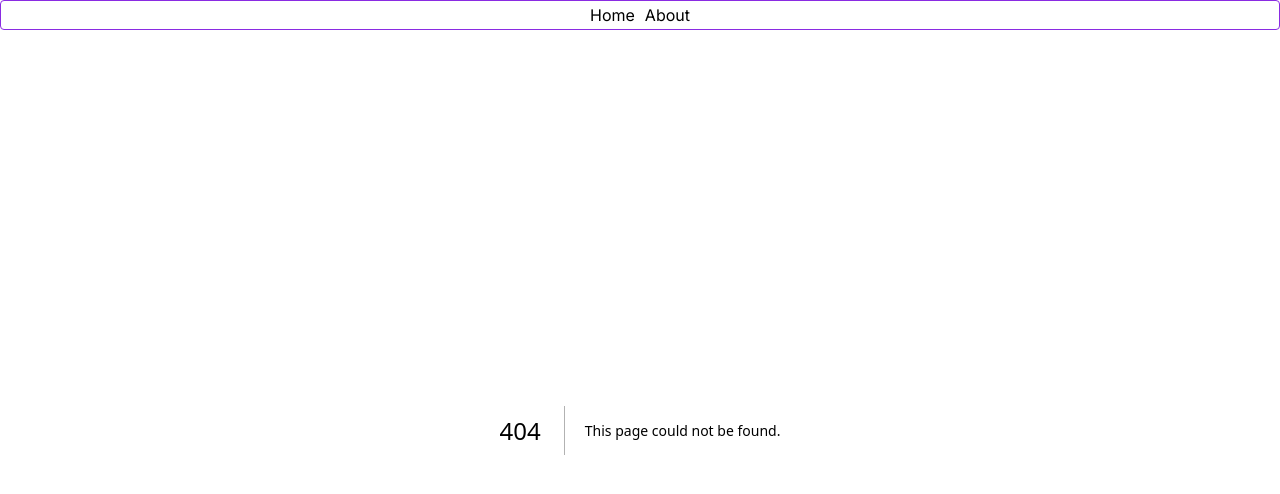
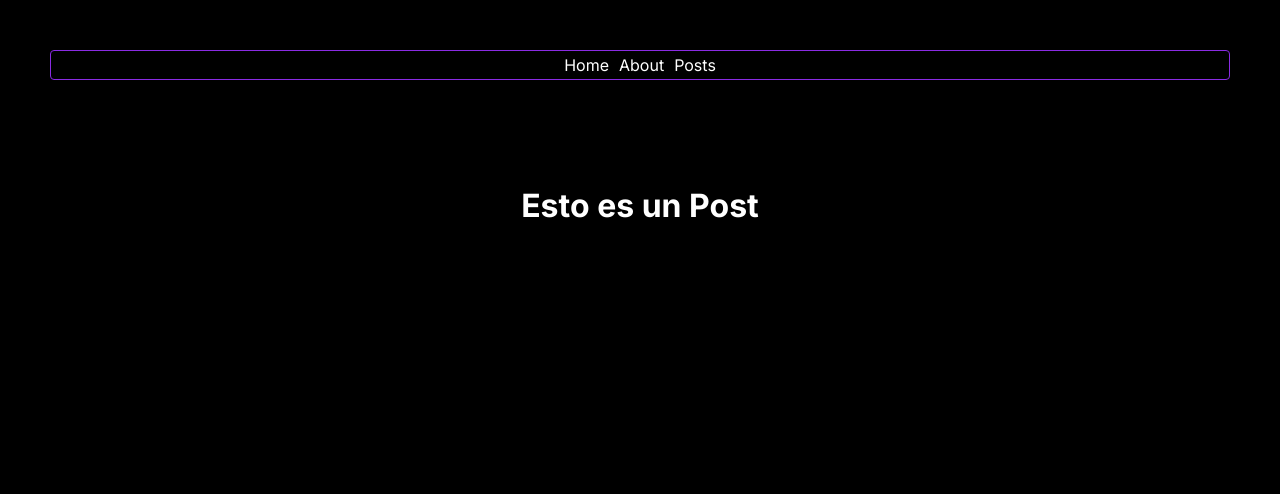
Before and after one commit to Marianne-90/tutorial_next, a Next.js app: page /posts in a window 1280 px wide. Before the commit this address had no page. Shown: the top 494 px of the page. Built offline with nearby package versions, Linux system fonts and the light colour scheme.

Commit message:
añadí la página de post y le puse estilo obscuro a todo

```diff
--- a/src/app/components/Navigation.jsx
+++ b/src/app/components/Navigation.jsx
@@ -6,6 +6,7 @@ import styles from "./Navigation.module.css"
 const links = [
   { label: "Home", route: "/" },
   { label: "About", route: "/about" },
+  { label: "Posts", route: "/posts" },
 ];
 
 export const Navigation = () => {
--- a/src/app/components/Navigation.module.css
+++ b/src/app/components/Navigation.module.css
@@ -15,4 +15,6 @@
     padding: 4px;
     display: flex;
     justify-content: center;
+    width: 100%;
+    margin-bottom: 10px;
 }
--- a/src/app/globals.css
+++ b/src/app/globals.css
@@ -86,13 +86,12 @@ body {
 }
 
 body {
-  color: rgb(var(--foreground-rgb));
-  background: linear-gradient(
-      to bottom,
-      transparent,
-      rgb(var(--background-end-rgb))
-    )
-    rgb(var(--background-start-rgb));
+  color: white;
+  background-color: black;
+  display: flex;
+  flex-direction: column;
+  align-items: center;
+  padding: 50px;
 }
 
 a {
--- /dev/null
+++ b/src/app/posts/page.jsx
@@ -0,0 +1,9 @@
+import styles from "../../app/page.module.css";
+
+export default function PostPage () {
+    return (
+        <main className={styles.main}>
+        <h1>Esto es un Post</h1>
+        </main>
+    )
+  }
```
